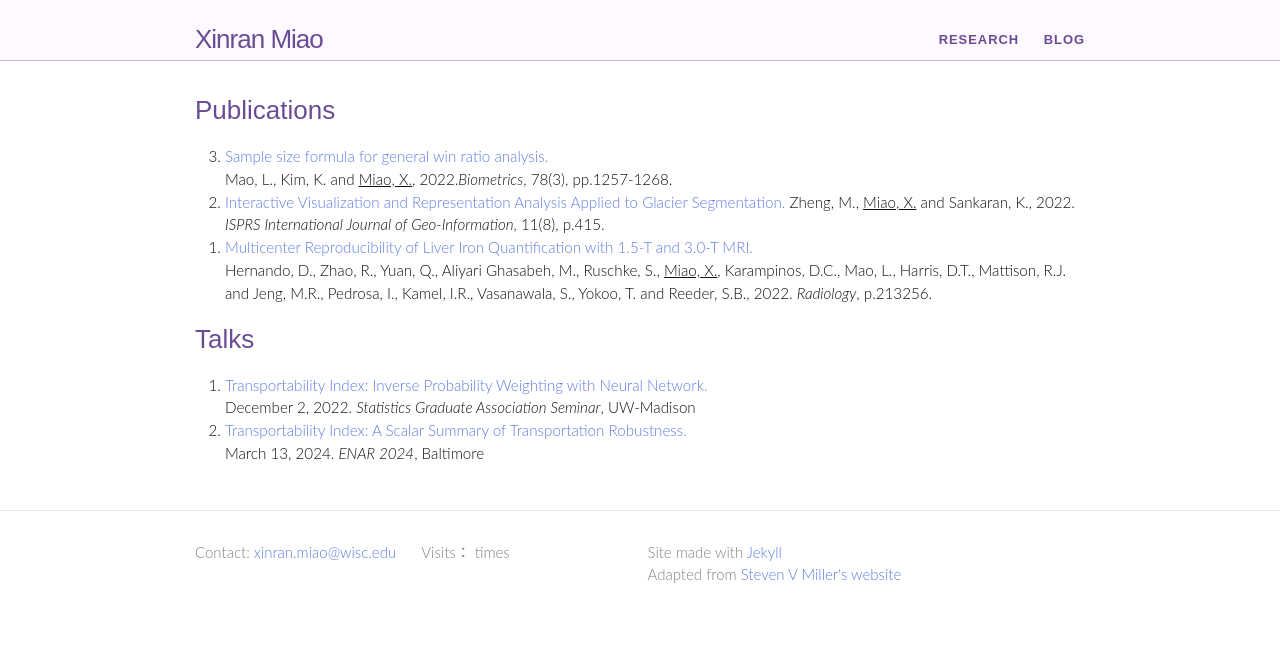
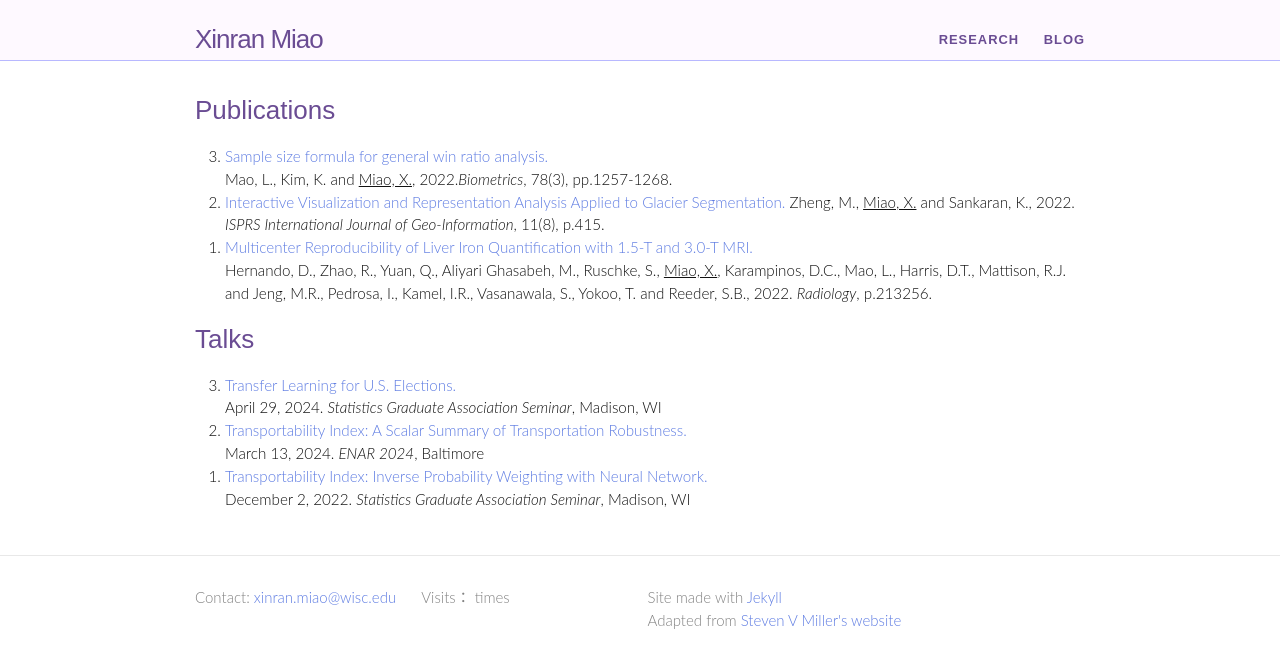
Before and after one commit to XinranMiao/XinranMiao.github.io, a Jekyll site: the page built from research.html, in a window 1280 px wide. Shown: the top 668 px of the page. Built offline with Jekyll 4.4.1, drawn with Linux system fonts in a browser that asks for light colours; nearby versions of some CDN libraries; some web fonts are replaced; comment, search, counter and statistics services are not loaded.

Commit message:
student seminar talk

```diff
--- a/research.html
+++ b/research.html
@@ -19,12 +19,15 @@ layout: default
 		</li>
 	  </ol>
 	<h2>Talks</h2>
-	<ol>
-		<li><a href="/docs/talks/20221202_student_seminar.pdf">Transportability Index: Inverse Probability Weighting with Neural Network.</a><br>
-            December 2, 2022. <i>Statistics Graduate Association Seminar</i>, UW-Madison
+	<ol reversed>
+		<li><a href="/docs/talks/20240429_transATE_student_seminar.pdf">Transfer Learning for U.S. Elections.</a><br>
+            April 29, 2024. <i>Statistics Graduate Association Seminar</i>, Madison, WI
 		</li>
 		<li><a href="/docs/talks/transindex_XinranMiao_20240313_ENAR.pdf">Transportability Index: A Scalar Summary of Transportation Robustness.</a><br>
             March 13, 2024. <i>ENAR 2024</i>, Baltimore
 		</li>
+		<li><a href="/docs/talks/20221202_student_seminar.pdf">Transportability Index: Inverse Probability Weighting with Neural Network.</a><br>
+            December 2, 2022. <i>Statistics Graduate Association Seminar</i>, Madison, WI
+		</li>
 	</ol>
 </div>
```
Also changed, not shown: 1 other file.
